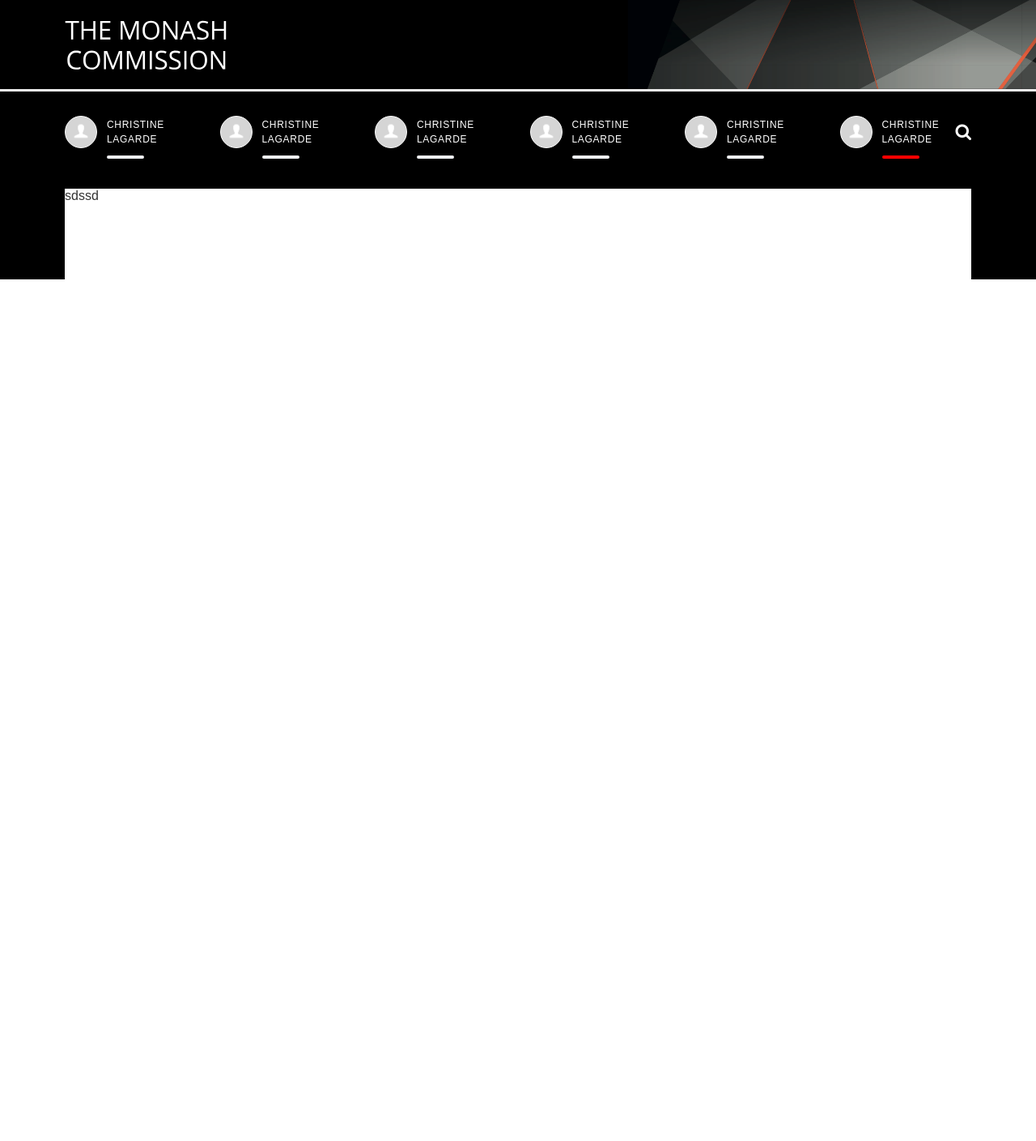
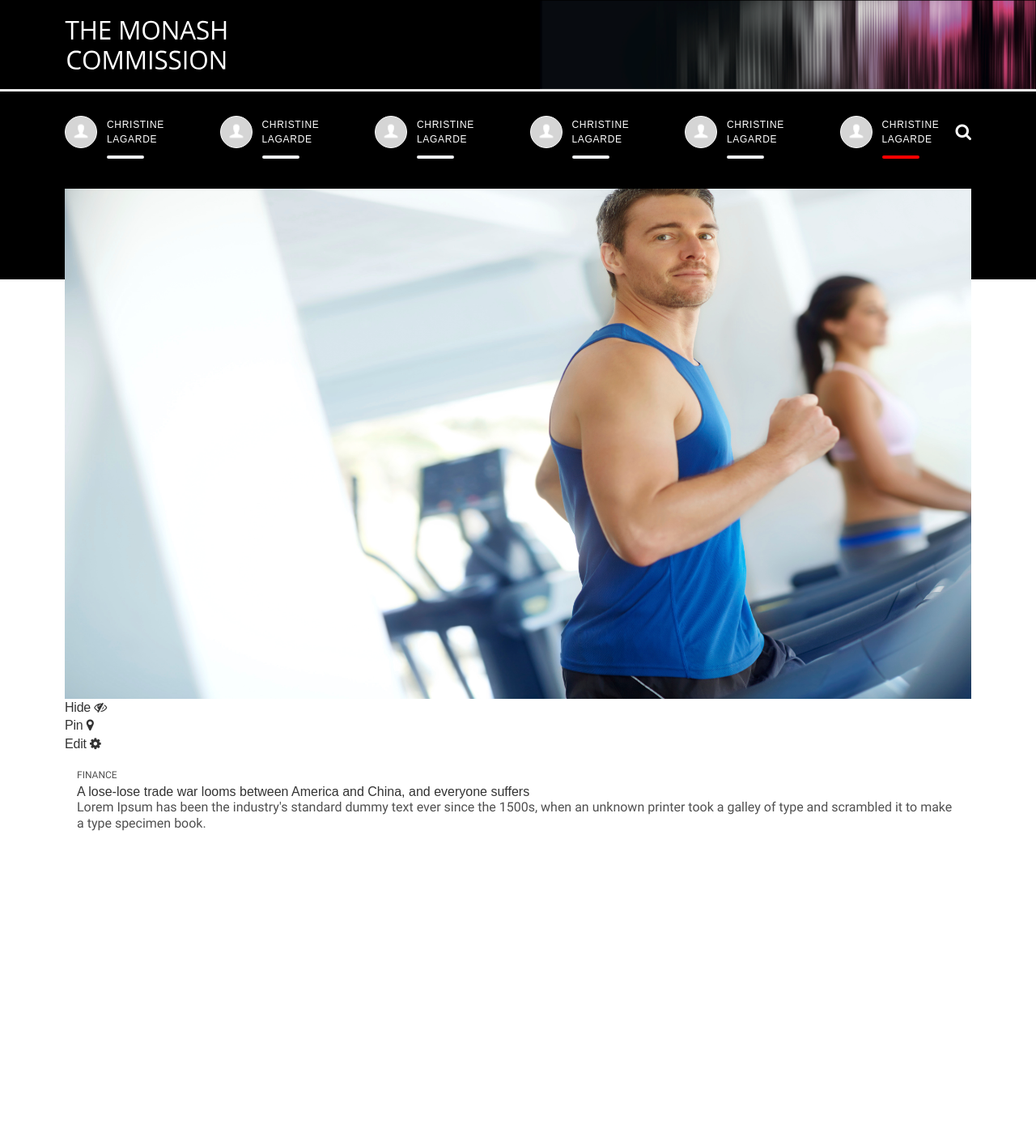
Before and after one commit to inspheremayank/monash-commission, a PHP site: page / in a window 1280 px wide. Shown: the top 1409 px of the page at 81% size. Run offline with PHP 8.4, Linux system fonts and the light colour scheme; style sheets or scripts are compiled from the project's sources; some web fonts are replaced.

Commit message:
cards markup updates

```diff
--- a/includes/_header.php
+++ b/includes/_header.php
@@ -85,6 +85,7 @@
                                 <div class="input-group">
                                     <input type="text" placeholder="Diplomacy in the middle east" class="input-field">
                                     <button class="search-button"><span class="fa fa-search"></span></button>
+                                    <button class="close-button"><span class="fa fa-close"></span></button>
                                 </div>
                             </div>
                             <div class="header__main__icons--list">
--- a/index.php
+++ b/index.php
@@ -12,7 +12,48 @@
         <div class="row">
             <div class="col-12">
                 <div class="page__body--wrapper" style="height: 1800px;">
-                    sdssd
+                    <div class="card-wrap">
+                        <div class="row">
+                            <div class="card__view col-12 card__view-full">
+                                <div class="">
+                                    <a href="javascript:;" class="card__view--items">
+                                        <figure class="embed-responsive embed-responsive-16by9">
+                                            <img src="static/images/image1.jpg" alt="image" class="embed-responsive-item" />
+                                            <div class="video-play"></div>
+                                        </figure>
+                                        <div class="optionSet">
+                                            <ul>
+                                                <li>Hide <span class="fa fa-eye-slash"></span></li>
+                                                <li>Pin <span class="fa fa-map-marker"></span></li>
+                                                <li>Edit <span class="fa fa-cog"></span></li>
+                                            </ul>
+                                        </div>
+                                        <div class="card__view--content">
+                                            <div class="content__section">
+                                                <div class="social-icons"></div>
+                                                <div class="content__section-category upper">Finance</div>
+                                                <div class="content__section__head">
+                                                    <div class="content__section__head--heading">A lose-lose trade war looms between America and China, and everyone suffers</div>
+                                                    <div class="content__section__head--image">
+                                                        <figure class="image-covered" style="background-image: url('static/images/image1.jpg')"></figure>
+                                                        <div class="video-play"></div>
+                                                    </div>
+                                                </div>
+                                                <div class="content__section-description text__dotdot">Lorem Ipsum has been the industry's standard dummy text ever since the 1500s, when an unknown printer took a galley of type and scrambled it to make a type specimen book.</div>
+                                                <div class="content__section-userInfo">
+                                                    <div class="content__section-userInfo-image image-covered" style="background-image: url('static/images/test-image.jpg')"></div>
+                                                    <div class="content__section-userInfo-content">
+                                                        <span>Rebekah Brown</span>
+                                                        <span class="designation">Director of Monash Sustainable Development Institute</span>
+                                                    </div>
+                                                </div>
+                                            </div>
+                                        </div>
+                                    </a>
+                                </div>
+                            </div>
+                        </div>
+                    </div>
                 </div>
             </div>
         </div>
--- a/static/css/default.css
+++ b/static/css/default.css
@@ -1029,6 +1029,10 @@
         opacity: 1;
         filter: alpha(opacity=100);
         visibility: visible; }
+      @media screen and (max-width: 991px) {
+        .header__main__icons--search-box {
+          top: -7px;
+          padding: 0rem; } }
       .header__main__icons--search-box .input-group .input-field {
         background: #000000;
         border: none;
@@ -1054,6 +1058,17 @@
         border: none;
         background: none repeat scroll 0 0;
         position: absolute;
+        right: 30px;
+        color: #ffffff;
+        font-size: 1.25rem;
+        line-height: 1.5rem;
+        height: 100%;
+        z-index: 13;
+        cursor: pointer; }
+      .header__main__icons--search-box .input-group .close-button {
+        border: none;
+        background: none repeat scroll 0 0;
+        position: absolute;
         right: 0;
         color: #ffffff;
         font-size: 1.25rem;
@@ -1072,6 +1087,9 @@
       -ms-align-items: center;
       align-items: center;
       margin-left: 1.25rem; }
+      @media screen and (max-width: 991px) {
+        .header__main__icons--list {
+          margin-right: 0.125rem; } }
       .header__main__icons--list .icons {
         font-size: 1.3125rem;
         line-height: 1.575rem;
--- a/static/css/sass/blocks/_pageheader.scss
+++ b/static/css/sass/blocks/_pageheader.scss
@@ -119,6 +119,10 @@
                     @include opacity(1);
                     visibility: visible;
                 }
+                @media #{$media-ipadPortrait} {
+                    top: -7px;
+                    @include padding(0);
+                }
                 .input-group {
                     .input-field {
                         background: $zblack;
@@ -138,6 +142,17 @@
                         border: none;
                         background: none repeat scroll 0 0;
                         position: absolute;
+                        right: 30px;
+                        color: $white;
+                        @include font-size(20);
+                        height: $viewportSize;
+                        z-index: 13;
+                        cursor: pointer;
+                    }
+                    .close-button {
+                        border: none;
+                        background: none repeat scroll 0 0;
+                        position: absolute;
                         right: 0;
                         color: $white;
                         @include font-size(20);
@@ -151,6 +166,9 @@
                 @include flexbox();
                 @include align-items(center);
                 @include margin-left(20);
+                @media #{$media-ipadPortrait} {
+                    @include margin-right(2);
+                }
                 .icons {
                     @include font-size(21);
                     line-height: 1;
```
Also changed, not shown: static/images/header-band-old.png (added), static/images/header-band.png, static/images/image1.jpg (added).
